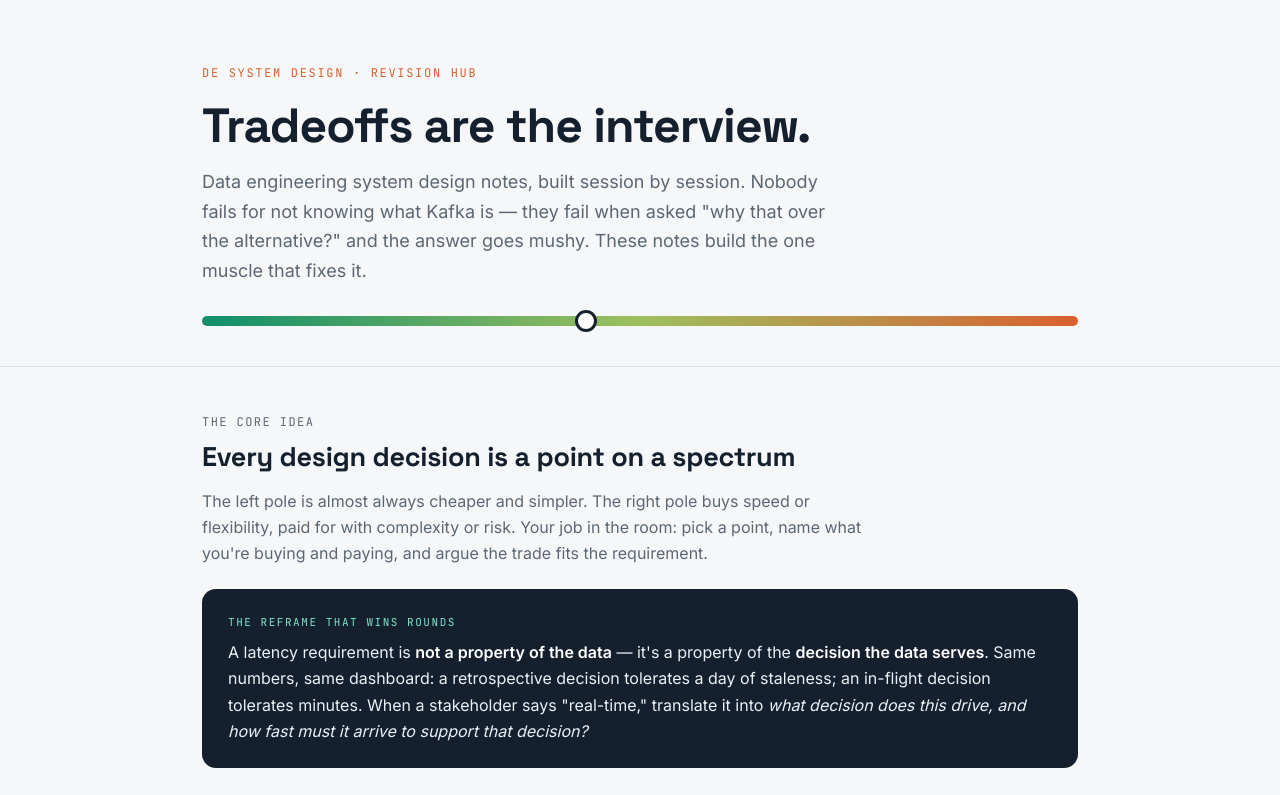
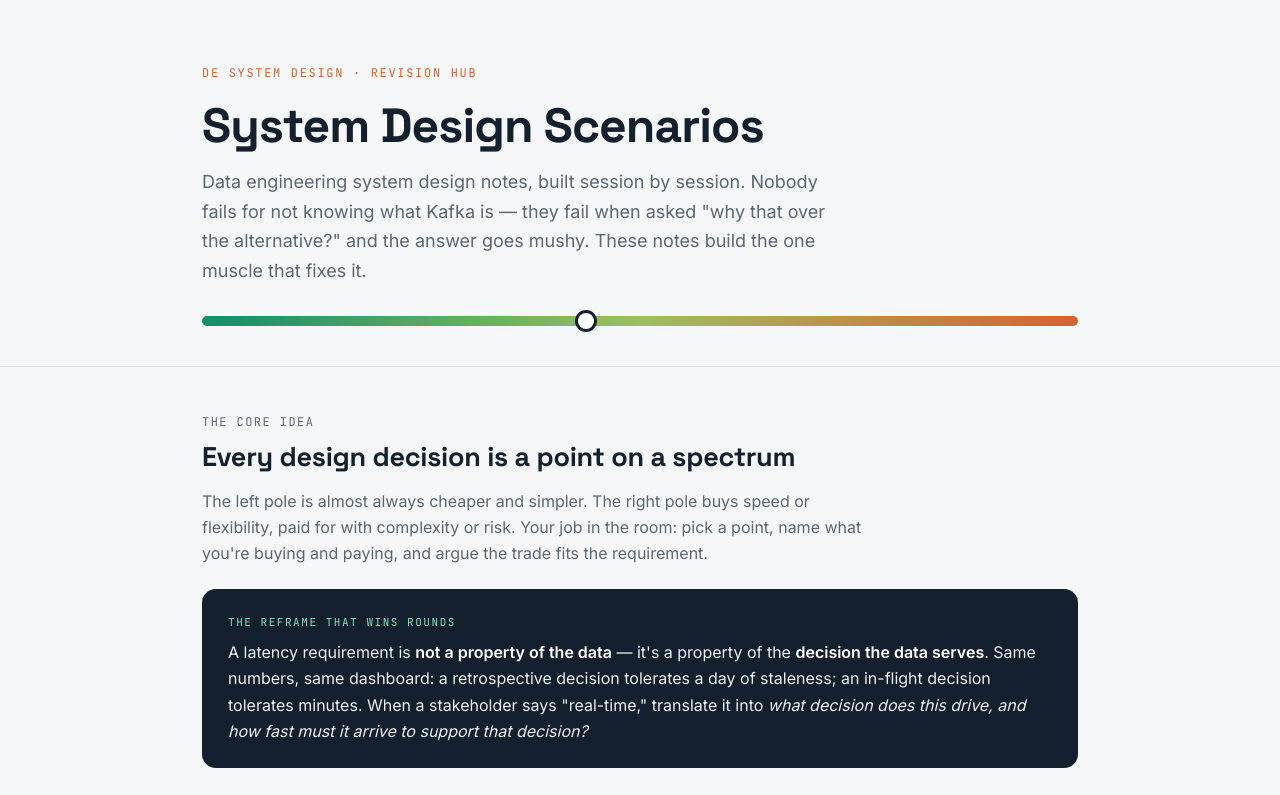
Before and after one commit to pratiksha-sawant/System-Design, a plain HTML site: page index.html in a window 1280 px wide. Shown: the top 795 px of the page. Drawn offline with Linux system fonts and the light colour scheme.

Commit message:
Update page title to System Design Scenarios
Co-Authored-By: Claude Sonnet 4.6 <noreply@anthropic.com>

```diff
--- a/index.html
+++ b/index.html
@@ -113,7 +113,7 @@
 <header>
   <div class="wrap">
     <div class="eyebrow">DE System Design · Revision Hub</div>
-    <h1>Tradeoffs are the interview.</h1>
+    <h1>System Design Scenarios</h1>
     <p class="sub">Data engineering system design notes, built session by session. Nobody fails for not knowing what Kafka is — they fail when asked "why that over the alternative?" and the answer goes mushy. These notes build the one muscle that fixes it.</p>
     <div class="heroband"><div class="heroknob"></div></div>
   </div>
```
